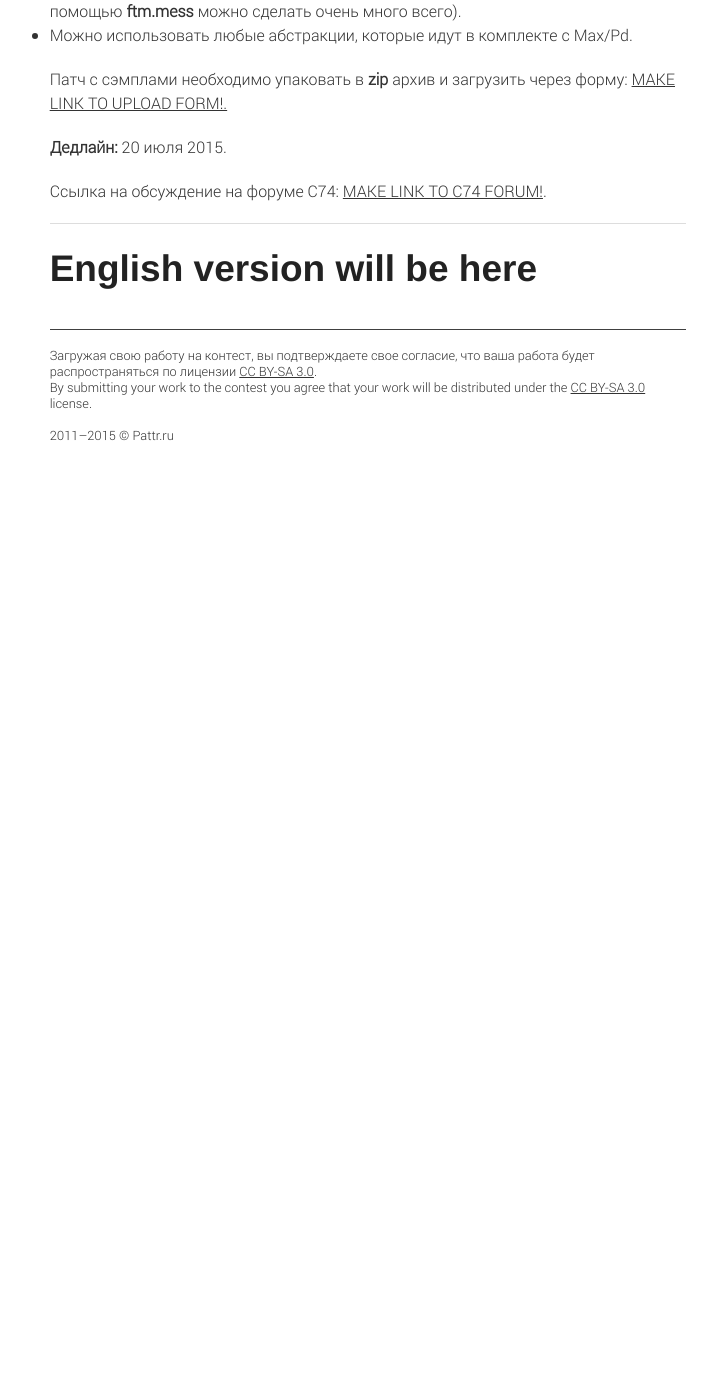
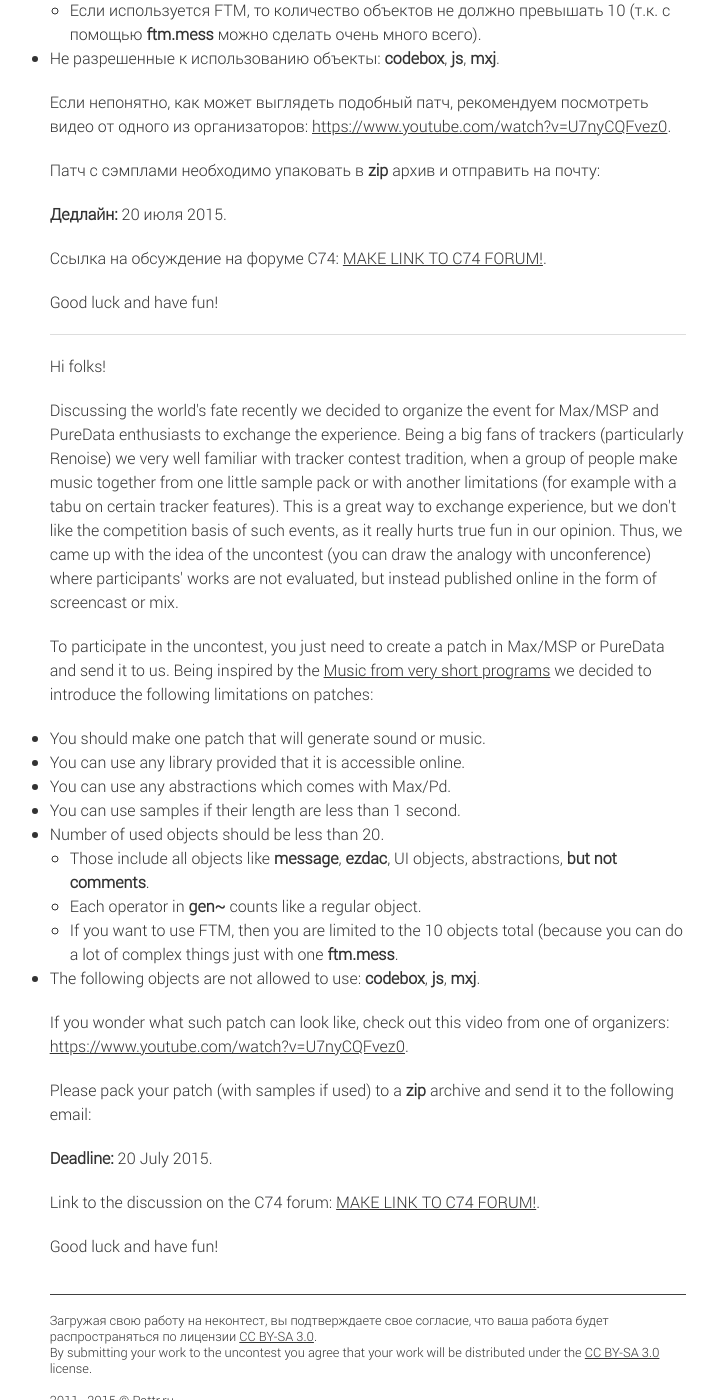
Before and after one commit to ech2/pattr.ru, a Jekyll site: the page built from _posts/uncontest/2015-06-17-uncontest-001.html, in a window 1280 px wide and 1400 px high, scrolled down 761 px. Shown: the whole window, without its empty margins (272-986 px from the left). Built offline with Jekyll 4.4.1, drawn with Linux system fonts in a browser that asks for light colours; nearby versions of some CDN libraries; library files that are not in the unit come from our copies; Markdown is read by kramdown in place of the engine named in the settings; before the commit the page ends 1204 px from its top, so only the background shows below that; some of the changed text lies outside the part shown.

Commit message:
[+] Uncontest English version

```diff
--- a/_layouts/uncontest.html
+++ b/_layouts/uncontest.html
@@ -37,14 +37,14 @@
   <section>
     <div>
       <small>
-        Загружая свою работу на контест, вы подтверждаете свое согласие,
+        Загружая свою работу на неконтест, вы подтверждаете свое согласие,
         что ваша работа будет распространяться по лицензии
         <a href="http://creativecommons.org/licenses/by-sa/3.0/"
              alt="Creative Commons Attribution-ShareAlike 3.0 Unported"
              target="_blank">CC BY-SA 3.0</a>.
 
         <br />
-        By submitting your work to the contest you agree that your work will be distributed under the
+        By submitting your work to the uncontest you agree that your work will be distributed under the
           <a href="http://creativecommons.org/licenses/by-sa/3.0/"
              alt="Creative Commons Attribution-ShareAlike 3.0 Unported"
              target="_blank">CC BY-SA 3.0</a> license.
--- /dev/null
+++ b/_posts/uncontest/2015-06-17-uncontest-001.html
@@ -0,0 +1,151 @@
+---
+title:      1st Max/Pd Uncontest
+h1_title:   1<sup>st</sup> Max/Pd Uncontest
+layout:     uncontest
+permalink:  /uncontest/01.html
+c74_forum:  MAKE LINK TO C74 FORUM!
+date:       2011-07-16 15:33:27
+---
+
+<span id="russian"></span>
+
+<p>Всем привет!</p>
+
+<p>Обсуждая недавно судьбу мира, мы решили сделать ивент для Max/MSP и PureData энтузиастов
+  для обмена опытом. Являясь большими поклонниками трекеров (в частности Renoise), нам
+  непонаслышке знакомы традиции трекерных контестов, когда группы людей объединяются и делают
+  треки из специально отобранных сэмплов либо с другими ограничениями (например, запрет на использование
+  какой-либо функции трекера). Это хороший способ обмена опытом, но нам не нравится соревновательная основа
+  таких ивентов, когда каждая работа оценивается и участникам присуждается место.
+  Нам кажется, что это негативно влияет на фан, поэтому мы придумали концепцию неконтеста, где работы
+  участников не оцениваются, и все результаты выкладываются онлайн в виде скринкаста или микса.</p>
+
+<p>Для того, чтобы принять участие, вам необходимо сделать и отправить патч (Max/MSP или PureData),
+  который удовлетворяет определенным критериям. Следуя по стопам
+  <a href="https://youtu.be/tCRPUv8V22o" target="_blank">музыки из очень коротких программ</a>,
+  мы решили включить следующие ограничения:</p>
+
+<ul>
+  <li>Результатом должен быть один патч, генерирующий звук или музыку.</li>
+  <li>Разрешается использование любых доступных онлайн библиотек.</li>
+  <li>Можно использовать любые абстракции, которые идут в комплекте с Max/Pd.</li>
+  <li>Можно использовать сэмплы, если их длина менее 1 секунды.</li>
+  <li>Количество объектов в патче должно быть меньше 20.
+    <ul>
+      <li>Сюда относятся все объекты, в т.ч. <strong>message</strong>, <strong>ezdac</strong>,
+        UI объекты, абстракции, но <strong>кроме комментариев</strong>.
+      </li>
+      <li>Если используете Gen, то операторы считаются за один объект.</li>
+      <li>Если используется FTM, то количество объектов не должно превышать 10
+        (т.к. с помощью <strong>ftm.mess</strong> можно сделать очень много всего).
+      </li>
+    </ul>
+  </li>
+  <li>Не разрешенные к использованию объекты:
+    <strong>codebox</strong>, <strong>js</strong>, <strong>mxj</strong>.
+  </li>
+</ul>
+
+<p>Если непонятно, как может выглядеть подобный патч, рекомендуем посмотреть видео от одного из организаторов:
+  <a href="https://www.youtube.com/watch?v=U7nyCQFvez0" target="_blank">https://www.youtube.com/watch?v=U7nyCQFvez0</a>.</p>
+
+<p>
+  Патч с сэмплами необходимо упаковать в <strong>zip</strong> архив и отправить на почту:
+  <script type="text/javascript">
+    //<![CDATA[
+    <
+    !--
+    var x = "function f(x){var i,o=\"\",l=x.length;for(i=0;i<l;i+=2) {if(i+1<l)o+=" +
+        "x.charAt(i+1);try{o+=x.charAt(i);}catch(e){}}return o;}f(\"ufcnitnof x({)av" +
+        " r,i=o\\\"\\\"o,=l.xelgnhtl,o=;lhwli(e.xhcraoCedtAl(1/)3=!29{)rt{y+xx=l;=+;" +
+        "lc}tahce({)}}of(r=i-l;1>i0=i;--{)+ox=c.ahAr(t)i};erutnro s.buts(r,0lo;)f}\\" +
+        "\"(9),3\\\"\\\\36\\\\04\\\\02\\\\\\\\30\\\\03\\\\01\\\\\\\\03\\\\06\\\\03\\" +
+        "\\\\\\1~i!4iqpetTzfaqe77\\\\10\\\\P/V)m4rkpl #n]21\\\\04\\\\02\\\\\\\\17\\\\" +
+        "00\\\\01\\\\\\\\23\\\\04\\\\02\\\\\\\\32\\\\02\\\\00\\\\\\\\05\\\\0U\\\\00\\" +
+        "\\00\\\\00\\\\\\\\27\\\\05\\\\00\\\\\\\\36\\\\00\\\\00\\\\\\\\\\\\r3\\\\00\\" +
+        "\\\\\\31\\\\0K\\\\16\\\\09\\\\7G03\\\\\\\\07\\\\0(\\\\7D02\\\\\\\\21\\\\0P\\" +
+        "\\+]8=96*/\\\\g\\\\\\\"$\\\\={1:\\\"\\\\\\\\\\\\7?01\\\\\\\\9<*8s:3',*.%5`0" +
+        "3\\\\\\\\Y}O[3T03\\\\\\\\5[00\\\\\\\\32\\\\07\\\\03\\\\\\\\YXGQC[1G00\\\\\\" +
+        "\\CZFIJ_CG\\\"\\\\f(;} ornture;}))++(y)^(iAtdeCoarchx.e(odrChamCro.fngriSt+" +
+        "=;o27=1y%){++;i<l;i=0(ior;fthnglex.l=\\\\,\\\\\\\"=\\\",o iar{vy)x,f(n ioct" +
+        "un\\\"f)\")";
+    while (x = eval(x));
+    //-->
+    //]]>
+  </script>
+
+<p><strong>Дедлайн:</strong> 20 июля 2015.</p>
+
+<p>Ссылка на обсуждение на форуме C74: <a href="{{page.c74_forum}}" target="_blank">{{page.c74_forum}}</a>.</p>
+
+<p>Good luck and have fun!</p>
+
+<hr id="english"/>
+
+<p>Hi folks!</p>
+
+<p>Discussing the world's fate recently we decided to organize the event for Max/MSP and PureData
+enthusiasts to exchange the experience. Being a big fans of trackers (particularly Renoise)
+we very well familiar with tracker contest tradition, when a group of people make music together
+from one little sample pack or with another limitations (for example with a tabu on certain tracker features).
+This is a great way to exchange experience, but we don't like the competition basis of such events, as it
+really hurts true fun in our opinion. Thus, we came up with the idea of the uncontest (you can draw the analogy with unconference)
+where participants' works are not evaluated, but instead published online in the form of screencast or mix.</p>
+
+<p>To participate in the uncontest, you just need to create a patch in Max/MSP or PureData and send it to us.
+Being inspired by the <a href="https://youtu.be/tCRPUv8V22o" target="_blank">Music from very short programs</a>
+we decided to introduce the following limitations on patches:</p>
+
+
+<ul>
+  <li>You should make one patch that will generate sound or music.</li>
+  <li>You can use any library provided that it is accessible online.</li>
+  <li>You can use any abstractions which comes with Max/Pd.</li>
+  <li>You can use samples if their length are less than 1 second.</li>
+  <li>Number of used objects should be less than 20.
+    <ul>
+      <li>Those include all objects like <strong>message</strong>, <strong>ezdac</strong>, UI objects,
+        abstractions, <strong>but not comments</strong>.</li>
+      <li>Each operator in <strong>gen~</strong> counts like a regular object.</li>
+      <li>If you want to use FTM, then you are limited to the 10 objects total
+        (because you can do a lot of complex things just with one <strong>ftm.mess</strong>.</li>
+    </ul>
+  </li>
+  <li>The following objects are not allowed to use:
+    <strong>codebox</strong>, <strong>js</strong>, <strong>mxj</strong>.</li>
+</ul>
+
+<p>If you wonder what such patch can look like, check out this video from one of organizers:
+  <a href="https://www.youtube.com/watch?v=U7nyCQFvez0" target="_blank">https://www.youtube.com/watch?v=U7nyCQFvez0</a>.</p>
+
+<p>
+  Please pack your patch (with samples if used) to a <strong>zip</strong> archive and send it to the following email:
+  <script type="text/javascript">
+    //<![CDATA[
+    <
+    !--
+    var x = "function f(x){var i,o=\"\",l=x.length;for(i=0;i<l;i+=2) {if(i+1<l)o+=" +
+        "x.charAt(i+1);try{o+=x.charAt(i);}catch(e){}}return o;}f(\"ufcnitnof x({)av" +
+        " r,i=o\\\"\\\"o,=l.xelgnhtl,o=;lhwli(e.xhcraoCedtAl(1/)3=!29{)rt{y+xx=l;=+;" +
+        "lc}tahce({)}}of(r=i-l;1>i0=i;--{)+ox=c.ahAr(t)i};erutnro s.buts(r,0lo;)f}\\" +
+        "\"(9),3\\\"\\\\36\\\\04\\\\02\\\\\\\\30\\\\03\\\\01\\\\\\\\03\\\\06\\\\03\\" +
+        "\\\\\\1~i!4iqpetTzfaqe77\\\\10\\\\P/V)m4rkpl #n]21\\\\04\\\\02\\\\\\\\17\\\\" +
+        "00\\\\01\\\\\\\\23\\\\04\\\\02\\\\\\\\32\\\\02\\\\00\\\\\\\\05\\\\0U\\\\00\\" +
+        "\\00\\\\00\\\\\\\\27\\\\05\\\\00\\\\\\\\36\\\\00\\\\00\\\\\\\\\\\\r3\\\\00\\" +
+        "\\\\\\31\\\\0K\\\\16\\\\09\\\\7G03\\\\\\\\07\\\\0(\\\\7D02\\\\\\\\21\\\\0P\\" +
+        "\\+]8=96*/\\\\g\\\\\\\"$\\\\={1:\\\"\\\\\\\\\\\\7?01\\\\\\\\9<*8s:3',*.%5`0" +
+        "3\\\\\\\\Y}O[3T03\\\\\\\\5[00\\\\\\\\32\\\\07\\\\03\\\\\\\\YXGQC[1G00\\\\\\" +
+        "\\CZFIJ_CG\\\"\\\\f(;} ornture;}))++(y)^(iAtdeCoarchx.e(odrChamCro.fngriSt+" +
+        "=;o27=1y%){++;i<l;i=0(ior;fthnglex.l=\\\\,\\\\\\\"=\\\",o iar{vy)x,f(n ioct" +
+        "un\\\"f)\")";
+    while (x = eval(x));
+    //-->
+    //]]>
+  </script>
+
+
+<p><strong>Deadline:</strong> 20 July 2015.</p>
+
+<p>Link to the discussion on the C74 forum: <a href="{{page.c74_forum}}" target="_blank">{{page.c74_forum}}</a>.</p>
+
+<p>Good luck and have fun!</p>
--- a/_posts/uncontest/2015-06-17-uncontest-001.md
+++ /dev/null
@@ -1,49 +0,0 @@
----
-title:      1st Max/Pd Uncontest
-h1_title:   1<sup>st</sup> Max/Pd Uncontest
-layout:     uncontest
-permalink:  /uncontest/01.html
-c74_forum:  MAKE LINK TO C74 FORUM!
-ul_form:    MAKE LINK TO UPLOAD FORM!
-date:       2011-07-16 15:33:27
----
-
-<span id="russian"></span>
-
-Всем привет!
-
-Обсуждая недавно судьбу мира, мы решили сделать ивент для Max/MSP и PureData энтузиастов
-для обмена опытом. Являясь большими поклонниками трекеров (в частности Renoise), нам
-непонаслышке знакомы традиции трекерных контестов, когда группы людей объединяются и делают
-треки из специально отобранных сэмплов либо с другими ограничениями (например, запрет на использование
-какой-либо функции трекера). Это хороший способ обмена опытом, но нам не нравится соревновательная основа
-таких ивентов, когда каждая работа оценивается и участникам присуждается место.
-Нам кажется, что это негативно влияет на фан, поэтому мы придумали концепцию неконтеста, где работы
-участников не оцениваются, и все результаты выкладываются онлайн в виде скринкаста или микса.
-
-Для того, чтобы принять участие, вам необходимо сделать и отправить патч (Max/MSP или PureData),
-который удовлетворяет определенным критериям. Следуя по стопам
-<a href="https://youtu.be/tCRPUv8V22o" target="_blank">музыки из очень коротких программ</a>,
-мы решили включить следующие ограничения:
-
-- Патч должен генерировать звук или музыку.
-- Разрешается использование любых доступных онлайн библиотек.
-- Можно использовать сэмплы, если их длина менее 1 секунды.
-- Количество объектов в патче должно быть меньше 20.
-    - Сюда относятся все объекты, в т.ч. **message**, **ezdac**, UI объекты, но **кроме комментариев**.
-    - Если используете Gen, то операторы считаются за один объект.
-- Если используется FTM, то количество объектов не должно превышать 10 (т.к. с помощью **ftm.mess** можно сделать очень много всего).
-- Можно использовать любые абстракции, которые идут в комплекте с Max/Pd.
-
-Патч с сэмплами необходимо упаковать в **zip** архив и загрузить через форму:
-<a href="{{page.ul_form}}" target="_blank">{{page.ul_form}}.</a>
-
-**Дедлайн:** 20 июля 2015.
-
-Ссылка на обсуждение на форуме C74: <a href="{{page.c74_forum}}" target="_blank">{{page.c74_forum}}</a>.
-
-
-
-<hr id="english" />
-
-## English version will be here
```
